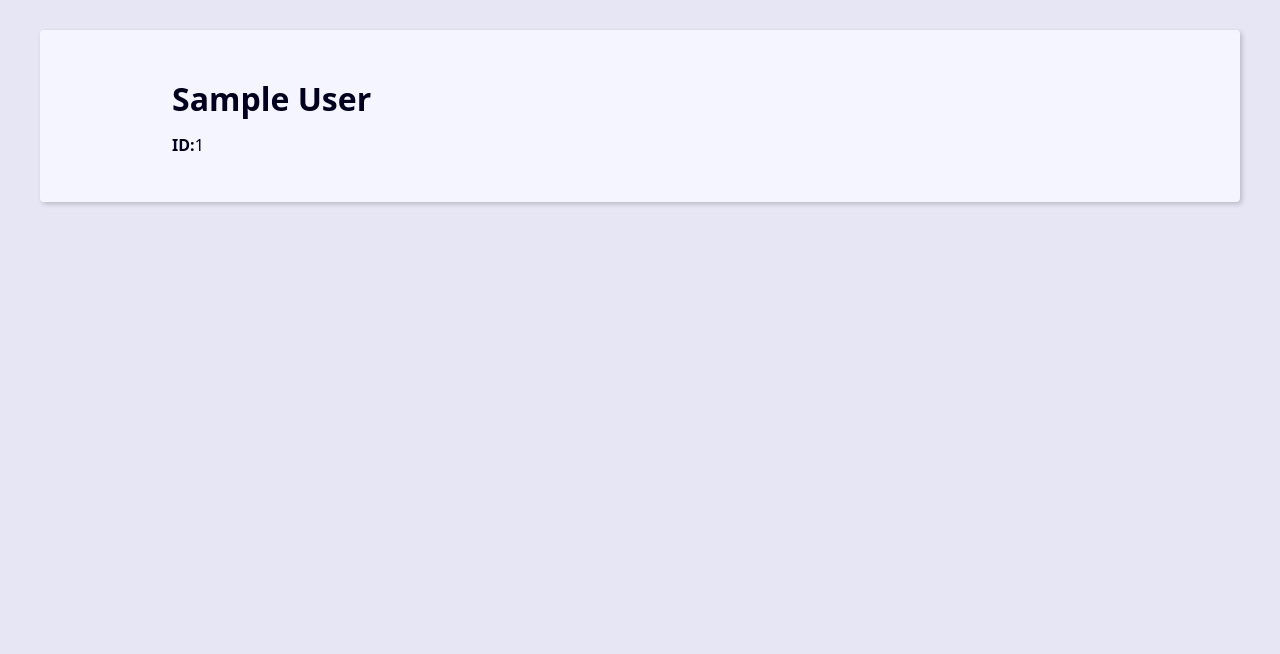
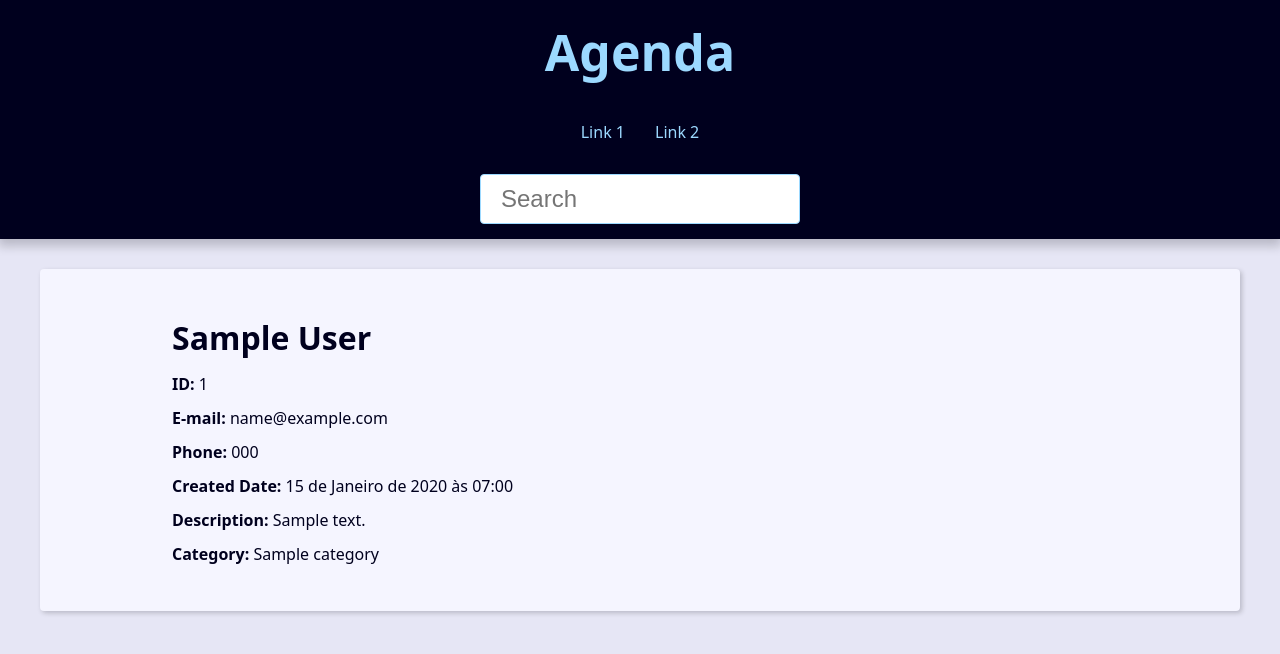
Before and after one commit to Ryans007/Projeto-Agenda, a Django app: page /1/ in a window 1280 px wide. Shown: the top 654 px of the page. Run offline with Django 5.2, Linux system fonts and the light colour scheme; tables that the repository leaves empty hold one stand-in row (values such as "Sample post").

Commit message:
Tratamento do erro, caso não existe contato e modificando o html

```diff
--- a/base_templates/global/base.html
+++ b/base_templates/global/base.html
@@ -7,6 +7,43 @@
   <link rel="stylesheet" href="{% static 'global/css/style.css' %}">
 </head>
 <body>
+  <header class="header">
+    <h1 class="header-heading">
+      <a href="{% url "contact:index" %}" class="header-link">
+        Agenda
+      </a>
+    </h1>
+
+    <nav class="menu">
+      <ul class="menu-list">
+        <li class="menu-item">
+          <a href="" class="menu-link">
+            Link 1
+          </a>
+        </li>
+        <li class="menu-item">
+          <a href="" class="menu-link">
+            Link 2
+          </a>
+        </li>
+      </ul>
+    </nav>
+
+    <div class="search">
+      <form
+      action=""
+      method="get"
+      >
+        <input
+          type="text"
+          class="search-input"
+          placeholder="Search"
+          id="search"
+          name="q"
+        >
+      </form>
+    </div>
+  </header>
   <main class="content">
     {% block content %}{% endblock content %}
   </main>
--- a/contact/templates/contact/contact.html
+++ b/contact/templates/contact/contact.html
@@ -5,6 +5,11 @@
     <h1 class="single-contact-name">
       {{ contact.first_name }} {{ contact.last_name }}
     </h1>
-    <p><b>ID:</b>{{contact.id}}</p>
+    <p><b>ID: </b>{{contact.id}}</p>
+    <p><b>E-mail: </b>{{contact.email}}</p>
+    <p><b>Phone: </b>{{contact.phone}}</p>
+    <p><b>Created Date: </b>{{contact.created_date}}</p>
+    <p><b>Description: </b>{{contact.description}}</p>
+    <p><b>Category: </b>{{contact.category.name}}</p>
   </div>
 {% endblock content %}
--- a/contact/templates/contact/index.html
+++ b/contact/templates/contact/index.html
@@ -19,7 +19,10 @@
              {% for contact in contacts %}
                 <tr class="table-row">
                   <td class="table-cel">
-                       <a class="table-link" href="#">
+                       <a
+                        class="table-link"
+                        href="{% url "contact:contact" contact.id %}"
+                       >
                           {{contact.id}}
                        </a>
                   </td>
--- a/contact/views/contact_views.py
+++ b/contact/views/contact_views.py
@@ -1,5 +1,6 @@
-from django.shortcuts import render
+from django.shortcuts import get_object_or_404, render, get_list_or_404
 from contact.models import Contact
+from django.http import Http404
 
 def index(request):
   contacts = Contact.objects\
@@ -16,7 +17,10 @@ def index(request):
   )
 
 def contact(request, contact_id):
-  single_contact = Contact.objects.get(pk=contact_id)
+  # single_contact = Contact.objects.filter(pk=contact_id).first()
+  single_contact = get_object_or_404(
+    Contact, pk=contact_id, show=True
+    )
   context = {
      "contact": single_contact,
   }
```
